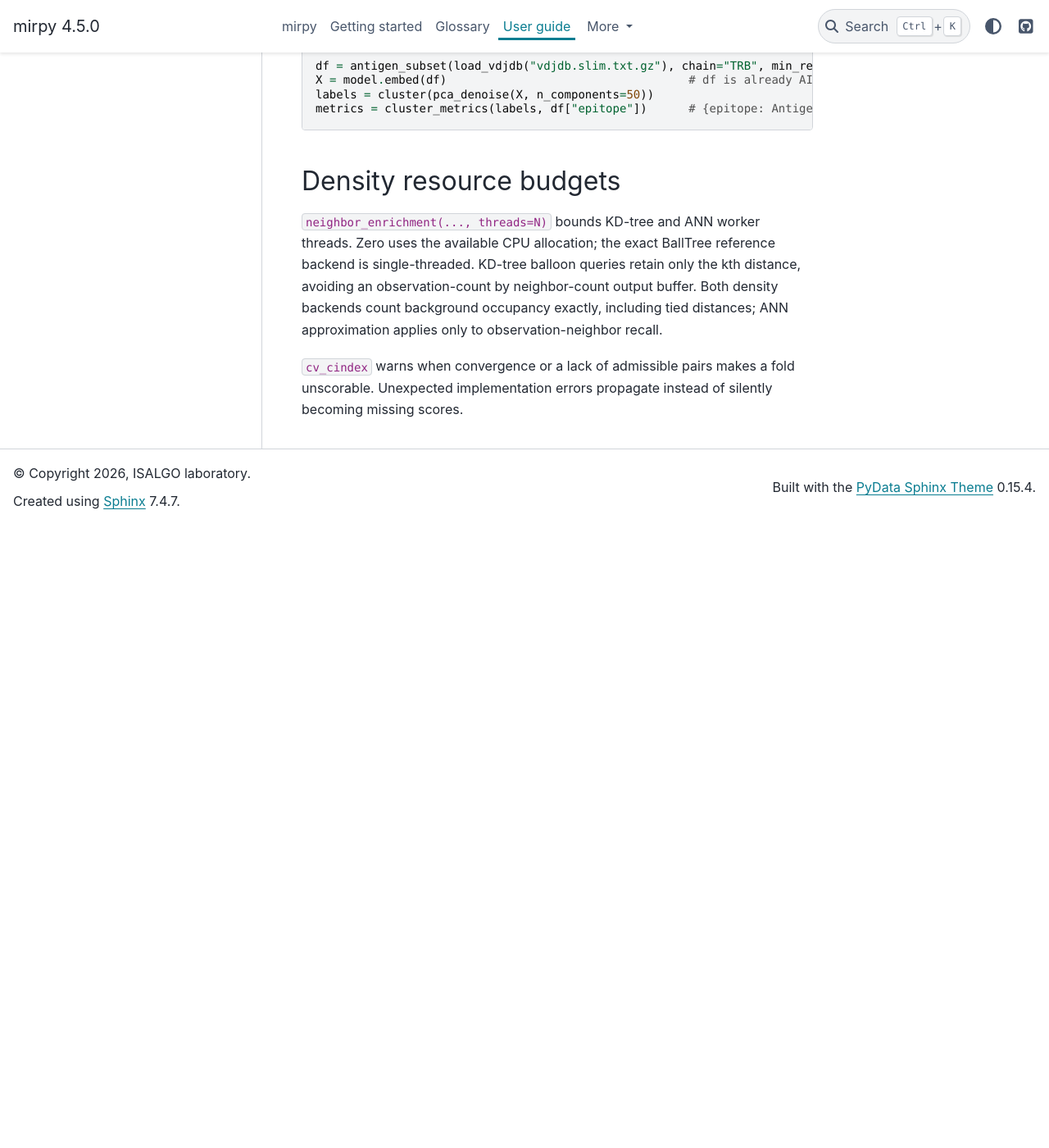
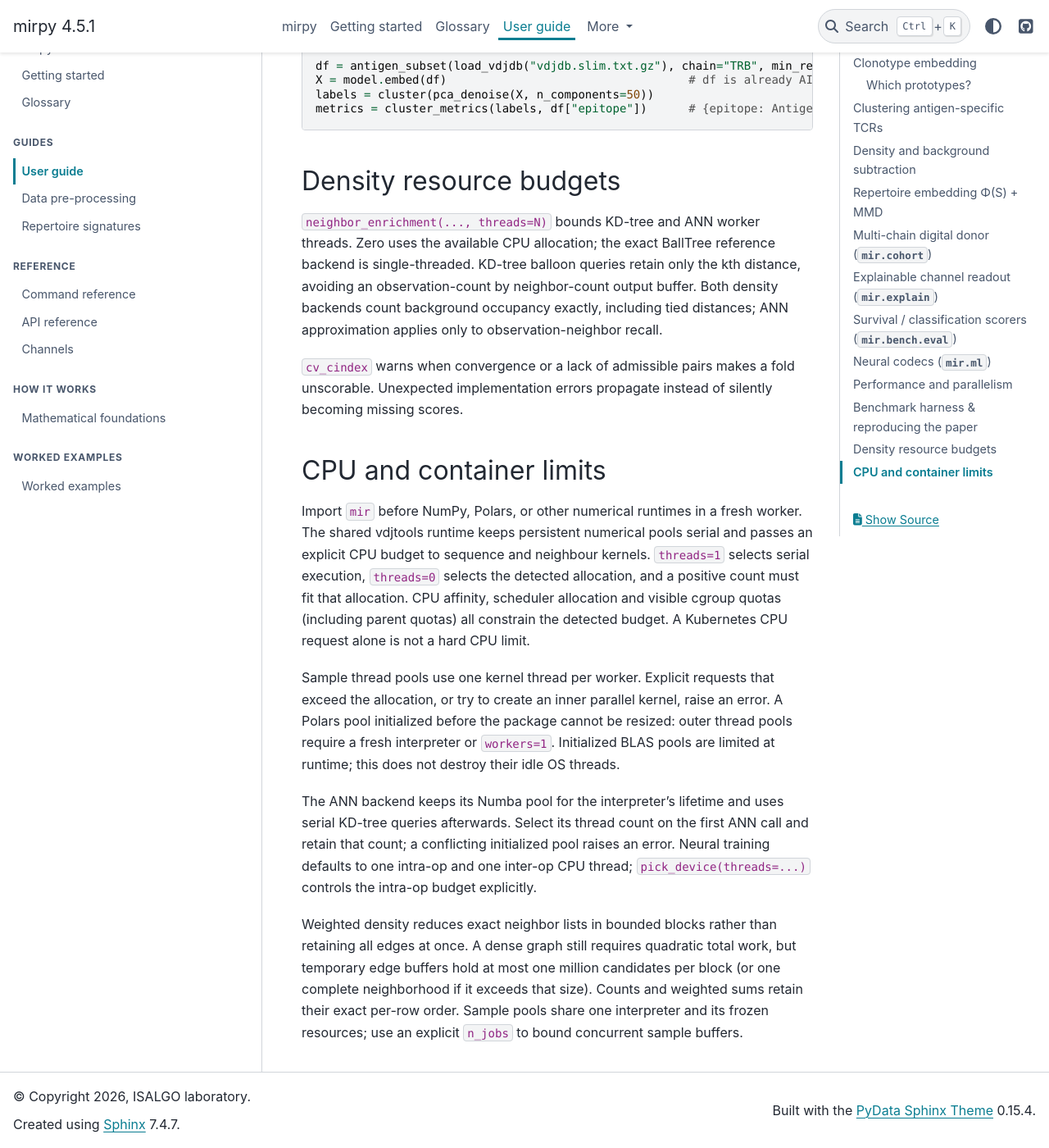
Before and after one commit to antigenomics/mirpy, a Sphinx documentation site: the page built from docs/usage.rst, in a window 1280 px wide and 1400 px high, scrolled down 9595 px. Shown: the whole window at 82% size. Built offline with Sphinx 7.4.7 and the PyData theme 0.15.4, drawn with Linux system fonts in a browser that asks for light colours; before the commit the page ends 10236 px from its top, so only the background shows below that.

Commit message:
fix(runtime): bound kernel threads and weighted density memory

```diff
--- a/docs/usage.rst
+++ b/docs/usage.rst
@@ -394,3 +394,33 @@ ANN approximation applies only to observation-neighbor recall.
 
 ``cv_cindex`` warns when convergence or a lack of admissible pairs makes a fold unscorable.
 Unexpected implementation errors propagate instead of silently becoming missing scores.
+
+CPU and container limits
+------------------------
+
+Import ``mir`` before NumPy, Polars, or other numerical runtimes in a fresh worker.
+The shared vdjtools runtime keeps persistent numerical pools serial and passes an
+explicit CPU budget to sequence and neighbour kernels. ``threads=1`` selects serial
+execution, ``threads=0`` selects the detected allocation, and a positive count must
+fit that allocation. CPU affinity, scheduler allocation and visible cgroup quotas
+(including parent quotas) all constrain the detected budget. A Kubernetes CPU request
+alone is not a hard CPU limit.
+
+Sample thread pools use one kernel thread per worker. Explicit requests that exceed
+the allocation, or try to create an inner parallel kernel, raise an error. A Polars
+pool initialized before the package cannot be resized: outer thread pools require a
+fresh interpreter or ``workers=1``. Initialized BLAS pools are limited at runtime;
+this does not destroy their idle OS threads.
+
+The ANN backend keeps its Numba pool for the interpreter's lifetime and uses serial
+KD-tree queries afterwards. Select its thread count on the first ANN call and retain
+that count; a conflicting initialized pool raises an error. Neural training defaults
+to one intra-op and one inter-op CPU thread; ``pick_device(threads=...)`` controls the
+intra-op budget explicitly.
+
+Weighted density reduces exact neighbor lists in bounded blocks rather than retaining
+all edges at once. A dense graph still requires quadratic total work, but temporary
+edge buffers hold at most one million candidates per block (or one complete
+neighborhood if it exceeds that size). Counts and weighted sums retain their exact
+per-row order. Sample pools share one interpreter and its frozen resources;
+use an explicit ``n_jobs`` to bound concurrent sample buffers.
--- a/src/mir/__init__.py
+++ b/src/mir/__init__.py
@@ -15,7 +15,11 @@ from __future__ import annotations
 
 import os
 
-__version__ = "4.5.0"
+from vdjtools.cores import configure_runtime
+
+configure_runtime()
+
+__version__ = "4.5.1"
 
 __all__ = ["__version__", "get_resource_path", "TCREmp", "PairedTCREmp"]
 
```
Also changed, not shown: README.md (+16 -10 lines), docs/signature.rst (+12 -14 lines), pyproject.toml (+5 -5 lines), 11 other files.
